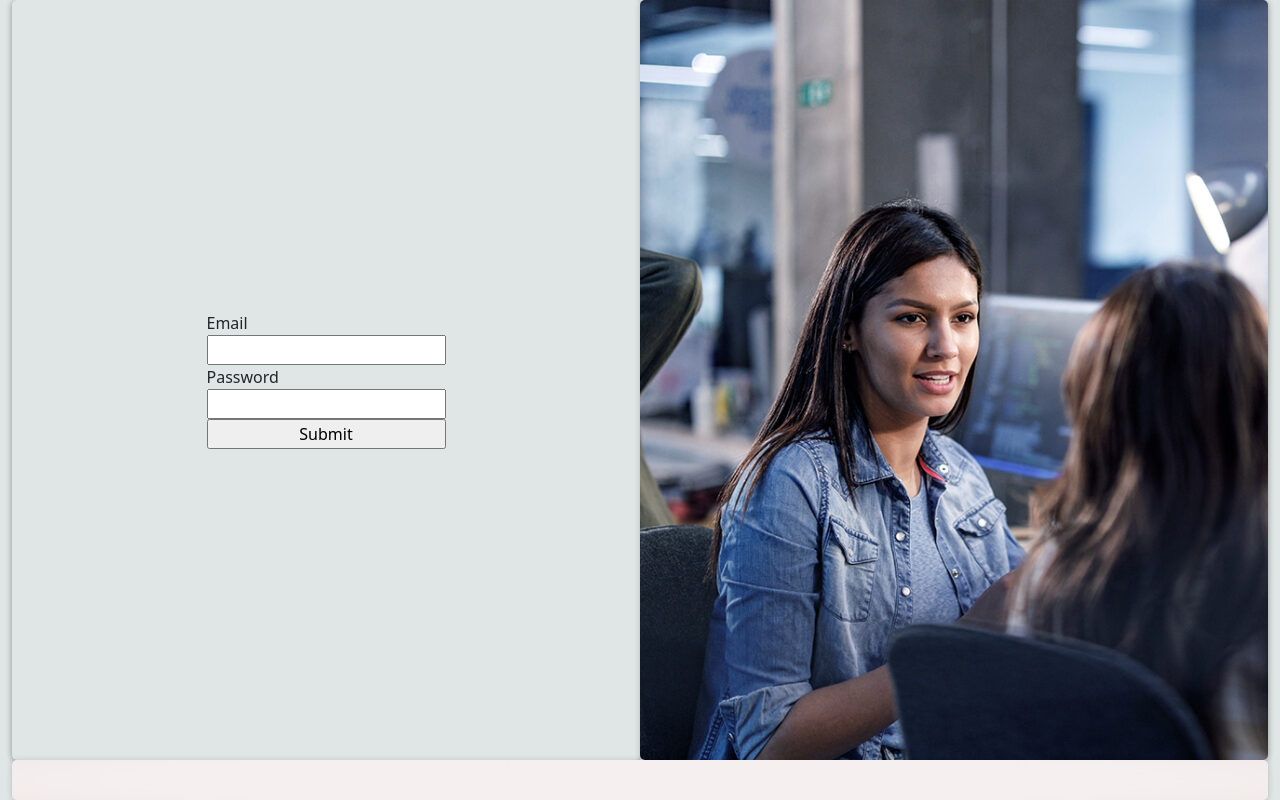
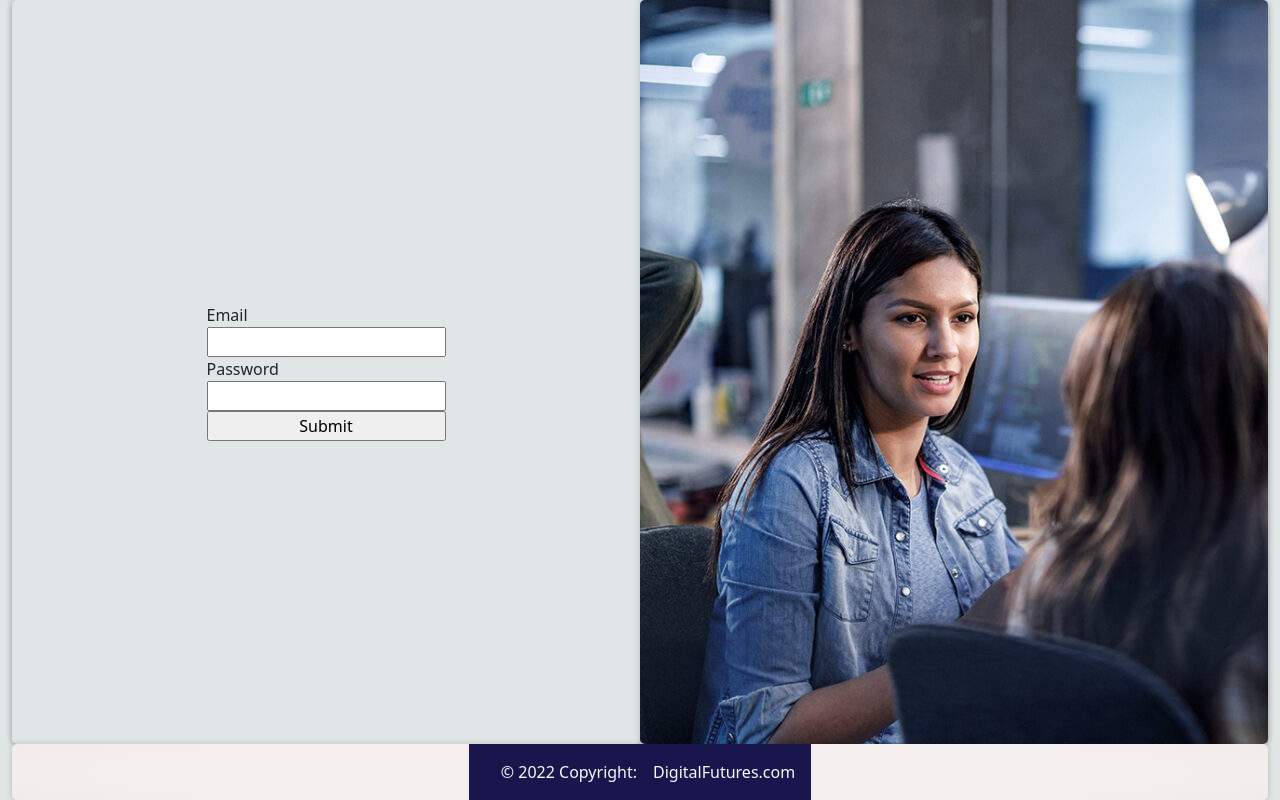
Before and after one commit to Team-Engineering-Project/IndustryPartner, a React (Create React App) app in the folder client/: page / in a window 1280 px wide. Built offline with nearby package versions, Linux system fonts and the light colour scheme.

Commit message:
Login with footer update

```diff
--- a/client/src/components/Footer.jsx
+++ b/client/src/components/Footer.jsx
@@ -0,0 +1,14 @@
+import 'bootstrap/dist/css/bootstrap.min.css';
+
+function Footer() {
+    return (
+        <footer className="footer text-center text-lg-start">
+            <div className="text-center p-3" style={{ backgroundColor: '#18164d' }}>
+                <a className="text-light text-decoration-none p-3">© 2022 Copyright:</a>
+                <a className="text-light text-decoration-none" href="https://digitalfutures.com/" >DigitalFutures.com</a>
+            </div>
+        </footer>
+    );
+}
+
+export default Footer;
--- a/client/src/components/StartComponent.jsx
+++ b/client/src/components/StartComponent.jsx
@@ -13,7 +13,7 @@ const StartComponent = () => {
             </div>
             <div class="main2"></div>
             <div class="footer">
-                {/* <Footer /> */}
+                <Footer />
             </div>
         </div>
     )
--- a/client/src/components/test.css
+++ b/client/src/components/test.css
@@ -48,6 +48,7 @@ body {
     background-blend-mode: screen;
 }
 
+
 .content {
     background-image: radial-gradient(73% 147%, #EADFDF 59%, #ECE2DF 100%), radial-gradient(91% 146%, rgba(255, 255, 255, 0.50) 47%, rgba(0, 0, 0, 0.50) 100%);
     background-blend-mode: screen;
```
